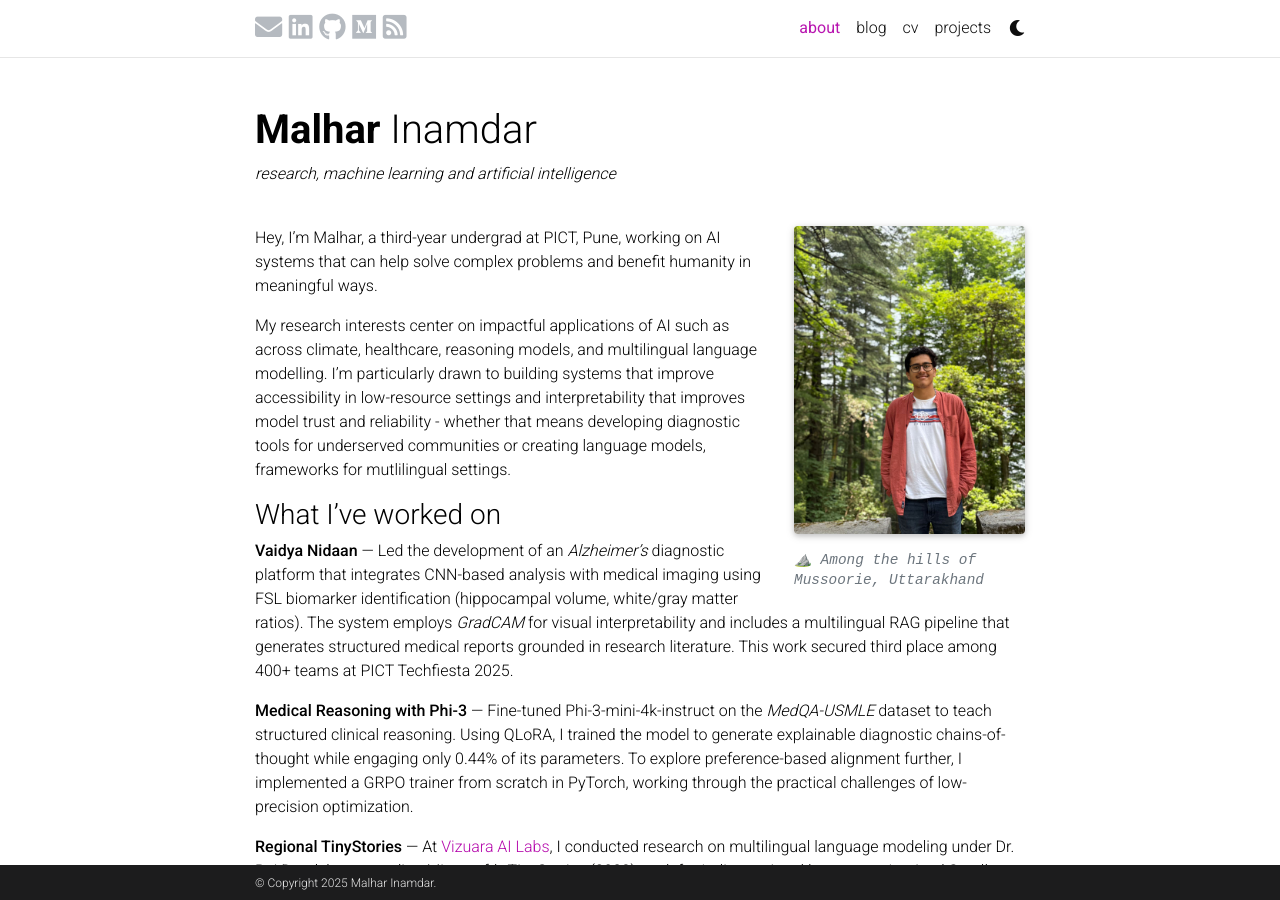
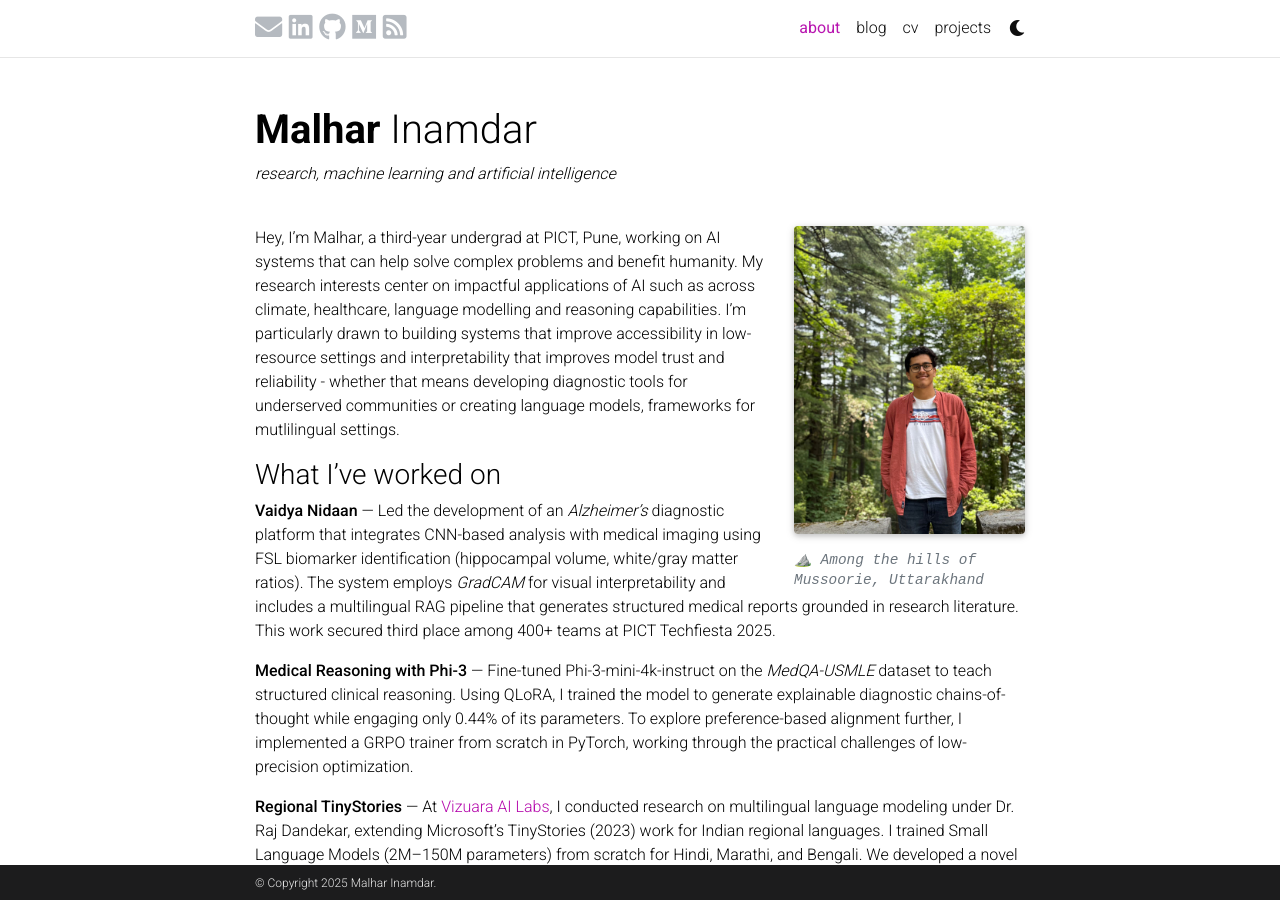
Before and after one commit to malharinamdar/malharinamdar.github.io, a Jekyll site: the page built from _pages/about.md, in a window 1280 px wide and 900 px high. Built offline with Jekyll 4.4.1, drawn with Linux system fonts in a browser that asks for light colours; full-size pictures stand in for the smaller copies a plugin makes; comment, search, counter and statistics services are not loaded; a style sheet for code colours, icons or effects is not loaded.

Commit message:
Update about.md

```diff
--- a/_pages/about.md
+++ b/_pages/about.md
@@ -16,9 +16,8 @@
 social: false
 ---
 
-Hey, I'm Malhar, a third-year undergrad at PICT, Pune, working on AI systems that can help solve complex problems and benefit humanity in meaningful ways.
-
-My research interests center on impactful applications of AI such as across climate, healthcare, reasoning models, and multilingual language modelling. I'm particularly drawn to building systems that improve accessibility in low-resource settings and interpretability that improves model trust and reliability - whether that means developing diagnostic tools for underserved communities or creating language models, frameworks for mutlilingual settings.
+Hey, I'm Malhar, a third-year undergrad at PICT, Pune, working on AI systems that can help solve complex problems and benefit humanity.
+My research interests center on impactful applications of AI such as across climate, healthcare, language modelling and reasoning capabilities. I'm particularly drawn to building systems that improve accessibility in low-resource settings and interpretability that improves model trust and reliability - whether that means developing diagnostic tools for underserved communities or creating language models, frameworks for mutlilingual settings.
 
 ### What I've worked on
 
```
